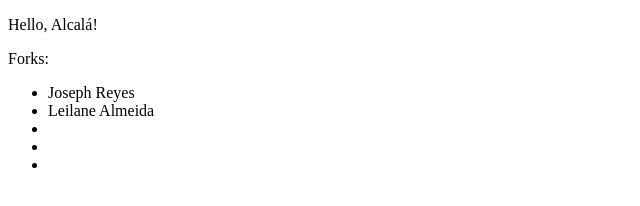
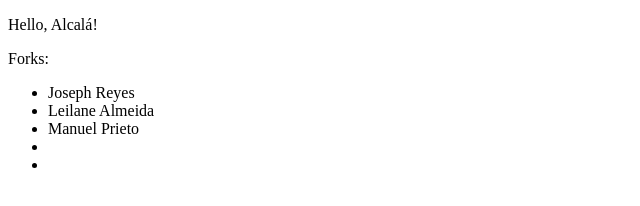
Before and after one commit to masteruah-maprial2/masteruah-enekid.github.io, a plain HTML site: page index.html in a window 1280 px wide. Shown: the whole page, without its empty margins (0-640 px from the left). Drawn offline with Linux system fonts and the light colour scheme.

Commit message:
Update index.html
Solicitud cambio

```diff
--- a/index.html
+++ b/index.html
@@ -16,7 +16,7 @@
       <!-- Ejemplo: <li>Eneko Lakasta</li> -->
       <li>Joseph Reyes</li>
       <li>Leilane Almeida</li>
-      <li></li>
+      <li>Manuel Prieto</li>
       <li></li>
       <li></li>
     </ul>
```
